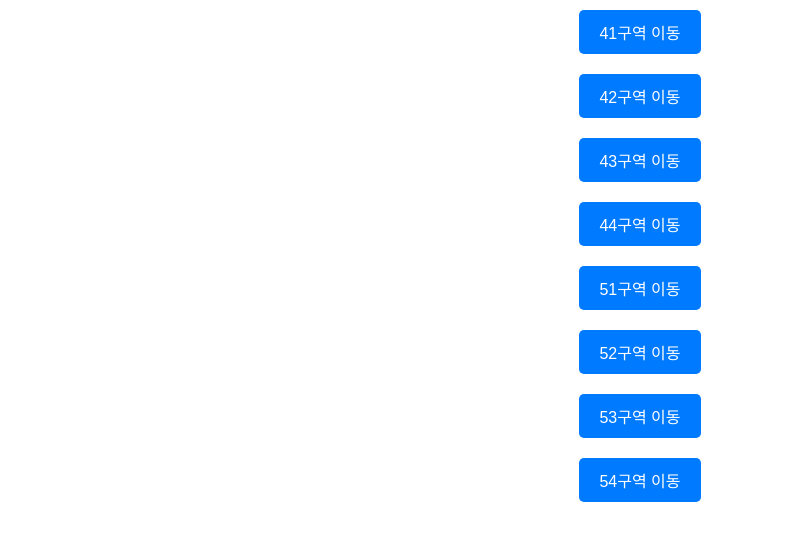
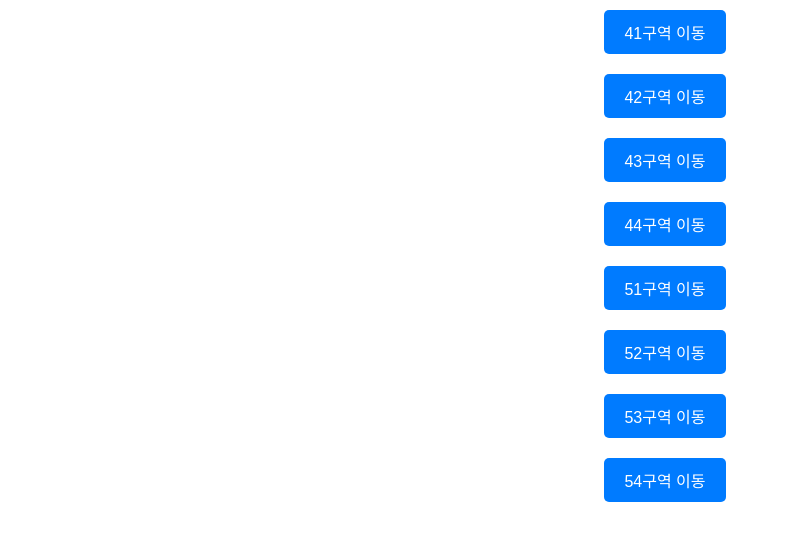
Before and after one commit to choi-deokyong/tara0345, a plain HTML site: page index.html in a window 1280 px wide. Shown: the part 866-1411 px from the top of the page, without its empty margins (0-811 px from the left). Drawn offline with Linux system fonts and the light colour scheme.

Commit message:
Update index.html

```diff
--- a/index.html
+++ b/index.html
@@ -5,7 +5,7 @@
     <meta name="viewport" content="width=device-width, initial-scale=1.0">
     <title>구역별 스프레드시트 이동</title>
     <style>
-        body { font-family: Arial, sans-serif; text-align: center; padding: 20px; }
+        body { font-family: Arial, sans-serif; text-align: center; padding: 20px; position: relative; }
         .link-container { margin: 10px 0; }
         .button {
             display: inline-block;
@@ -29,6 +29,9 @@
             width: 150px;
             display: block;
             margin: 10px auto;
+        }
+        #links {
+            margin-left: 50px;
         }
     </style>
 </head>
```
